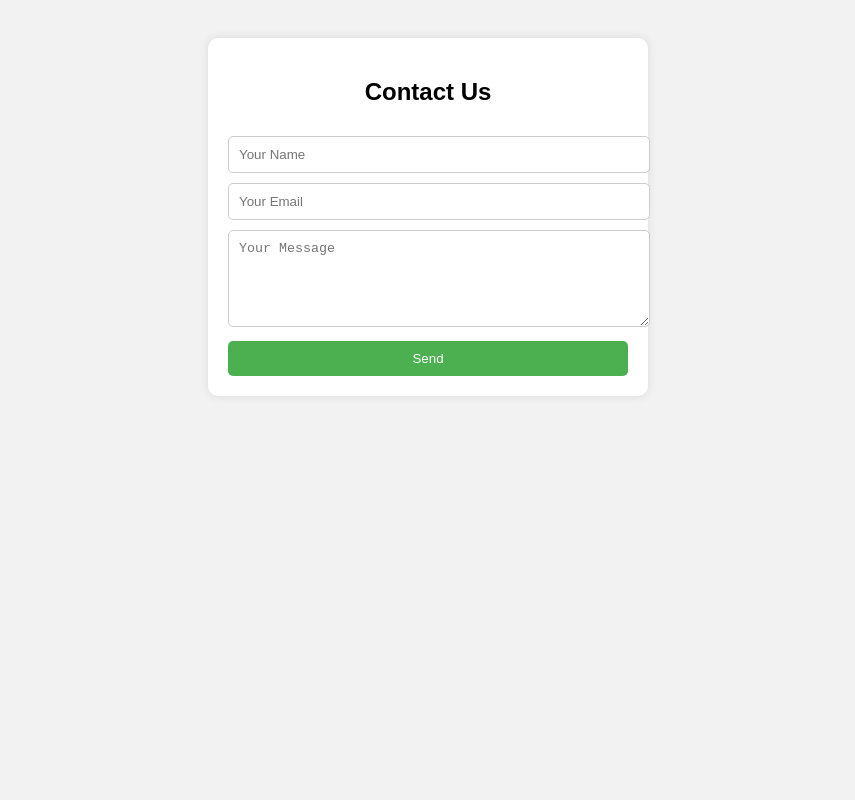
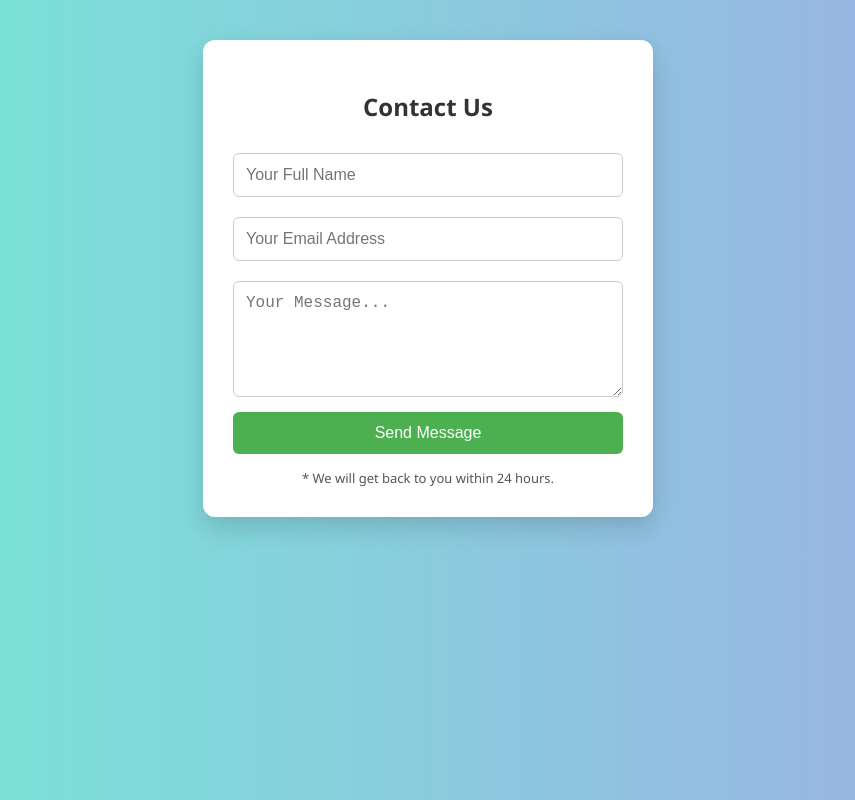
Before and after one commit to duongdada/DuAn3, a plain HTML site: page index.html in a window 1280 px wide. Shown: the whole page, without its empty margins (212-1067 px from the left). Drawn offline with Linux system fonts and the light colour scheme.

Commit message:
Sửa đổi lần 1

```diff
--- a/index.html
+++ b/index.html
@@ -4,38 +4,70 @@
     <meta charset="UTF-8" />
     <title>Contact Form</title>
     <style>
+      * {
+        box-sizing: border-box;
+      }
+
       body {
-        font-family: Arial, sans-serif;
-        background: #f2f2f2;
-        padding: 30px;
+        font-family: "Segoe UI", Tahoma, Geneva, Verdana, sans-serif;
+        background: linear-gradient(to right, #74ebd5, #9face6);
+        margin: 0;
+        padding: 40px;
       }
+
       .container {
         background: white;
-        padding: 20px;
-        max-width: 400px;
+        padding: 30px;
+        max-width: 450px;
         margin: auto;
-        border-radius: 10px;
-        box-shadow: 0 0 10px rgba(0, 0, 0, 0.1);
+        border-radius: 12px;
+        box-shadow: 0 10px 25px rgba(0, 0, 0, 0.15);
       }
+
+      h2 {
+        text-align: center;
+        color: #333;
+        margin-bottom: 20px;
+      }
+
       input,
-      textarea,
+      textarea {
+        width: 100%;
+        padding: 12px;
+        margin: 10px 0;
+        border: 1px solid #ccc;
+        border-radius: 6px;
+        font-size: 16px;
+        transition: border-color 0.3s;
+      }
+
+      input:focus,
+      textarea:focus {
+        border-color: #7dcefc;
+        outline: none;
+        box-shadow: 0 0 5px rgba(125, 206, 252, 0.5);
+      }
+
       button {
         width: 100%;
-        padding: 10px;
-        margin-top: 10px;
-        border: 1px solid #ccc;
-        border-radius: 5px;
-      }
-      button {
+        padding: 12px;
         background-color: #4caf50;
         color: white;
         border: none;
+        border-radius: 6px;
+        font-size: 16px;
         cursor: pointer;
+        transition: background 0.3s;
       }
+
       button:hover {
         background-color: #45a049;
       }
-      h2 {
+
+      .footer-note {
+        margin-top: 15px;
+        font-size: 13px;
+        color: #555;
         text-align: center;
       }
     </style>
@@ -44,11 +76,12 @@
     <div class="container">
       <h2>Contact Us</h2>
       <form>
-        <input type="text" placeholder="Your Name" required />
-        <input type="email" placeholder="Your Email" required />
-        <textarea placeholder="Your Message" rows="5" required></textarea>
-        <button type="submit">Send</button>
+        <input type="text" placeholder="Your Full Name" required />
+        <input type="email" placeholder="Your Email Address" required />
+        <textarea placeholder="Your Message..." rows="5" required></textarea>
+        <button type="submit">Send Message</button>
       </form>
+      <div class="footer-note">* We will get back to you within 24 hours.</div>
     </div>
   </body>
 </html>
```
